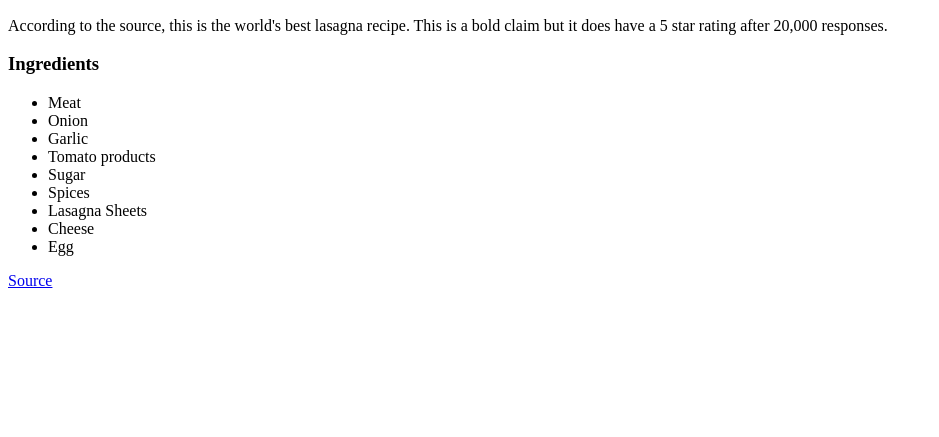
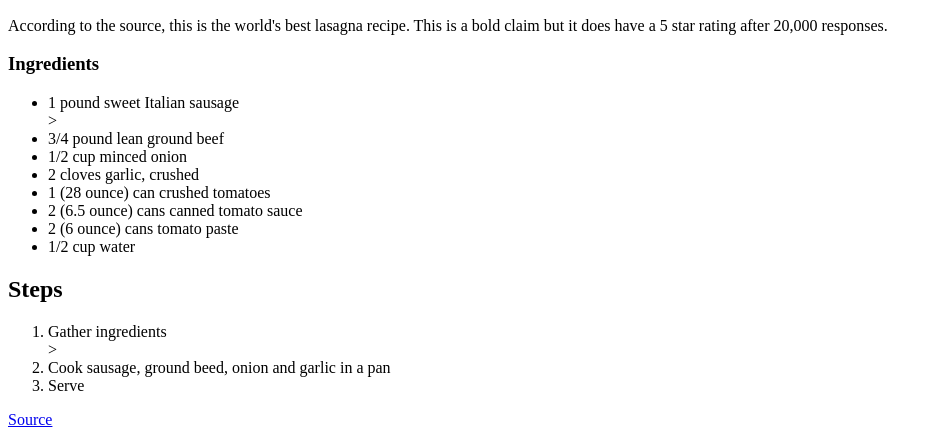
Before and after one commit to tokatsune/odin-recipes, a plain HTML site: page recipes/lasagna.html in a window 1280 px wide. Shown: the part 434-871 px from the top of the page, without its empty margins (0-939 px from the left). Before the commit the page ends 800 px from the top, so only its background shows below. Drawn offline with Linux system fonts and the light colour scheme.

Commit message:
add lagana page content

```diff
--- a/recipes/lasagna.html
+++ b/recipes/lasagna.html
@@ -11,16 +11,26 @@
 <p>According to the source, this is the world's best lasagna recipe. This is a bold claim but it does have a 5 star rating after 20,000 responses.</p>
 <h3>Ingredients</h3>
 <ul>
-<li>Meat</li>
-<li>Onion</li>
-<li>Garlic</li>
-<li>Tomato products</li>
-<li>Sugar</li>
-<li>Spices</li>
-<li>Lasagna Sheets</li>
-<li>Cheese</li>
-<li>Egg</li>
+<li>1 pound sweet Italian sausage</li>>
+<li>3/4 pound lean ground beef</li>
+<li>1/2 cup minced onion</li>
+<li>2 cloves garlic, crushed</li>
+<li>1 (28 ounce) can crushed tomatoes</li>
+<li>2 (6.5 ounce) cans canned tomato sauce</li>
+<li>2 (6 ounce) cans tomato paste</li>
+<li>1/2 cup water</li>
+
+
+
 </ul>
+
+<h2>Steps</h2>
+<ol>
+  <li>Gather ingredients</li>>
+<li>Cook sausage, ground beed, onion and garlic in a pan</li>
+<li>Serve</li>
+</ol>
+
 
 <a href="https://www.allrecipes.com/recipe/23600/worlds-best-lasagna/">Source</a>
 </body>
```
